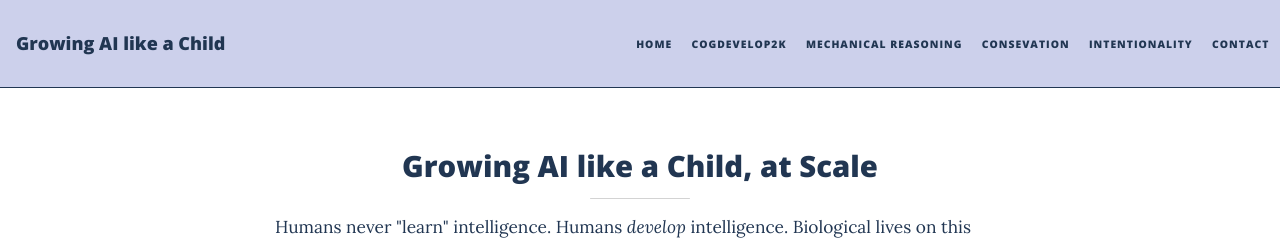
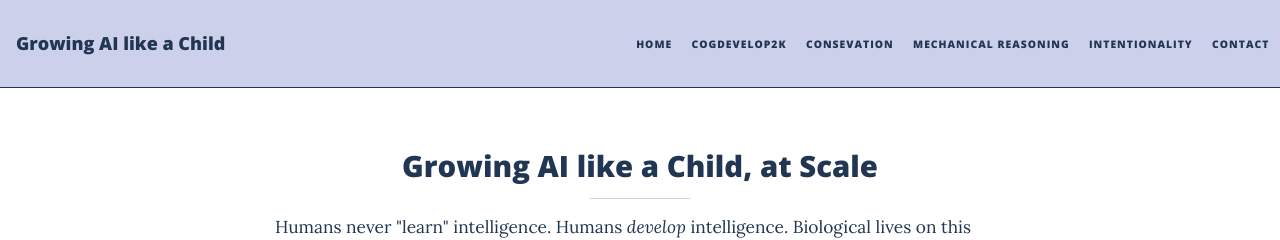
Before and after one commit to growing-ai-like-a-child/growing-ai-like-a-child.github.io, a Jekyll site: the page built from index.html, in a window 1280 px wide. Shown: the top 240 px of the page. Built offline with Jekyll 4.4.1, drawn with Linux system fonts in a browser that asks for light colours; nearby versions of some CDN libraries; the list of posts is cut into pages by our own code; part of the change alters nothing that is shown.

```diff
--- a/_config.yml
+++ b/_config.yml
@@ -16,8 +16,8 @@ author: Growing AI like a Child
 navbar-links:
   Home: "/"
   CogDevelop2K: "/pages/CogDev"
+  Consevation: "/pages/Conservation"
   Mechanical Reasoning: "/pages/MechReasoning"
-  Consevation: "/pages/Conservation"
   Intentionality: "/pages/Intentionality"
   Contact: "/pages/Contact"
 
```
